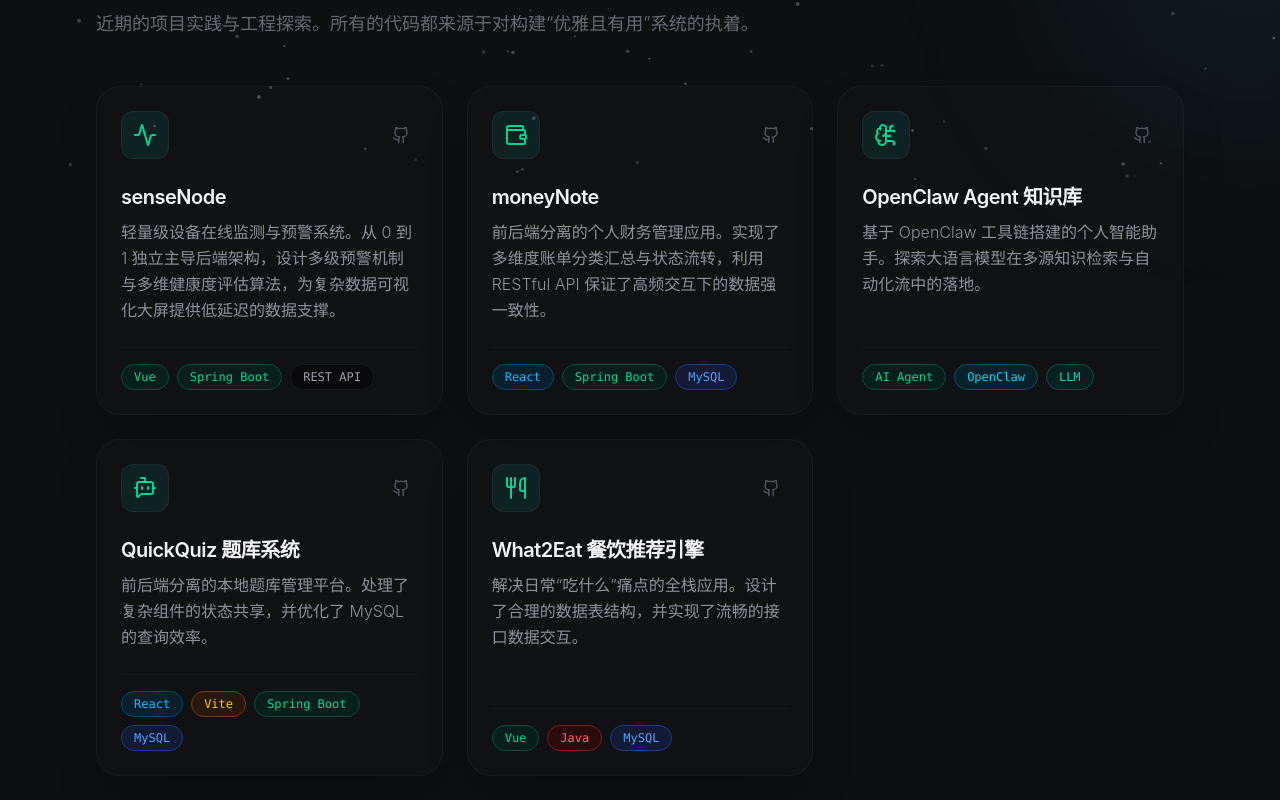
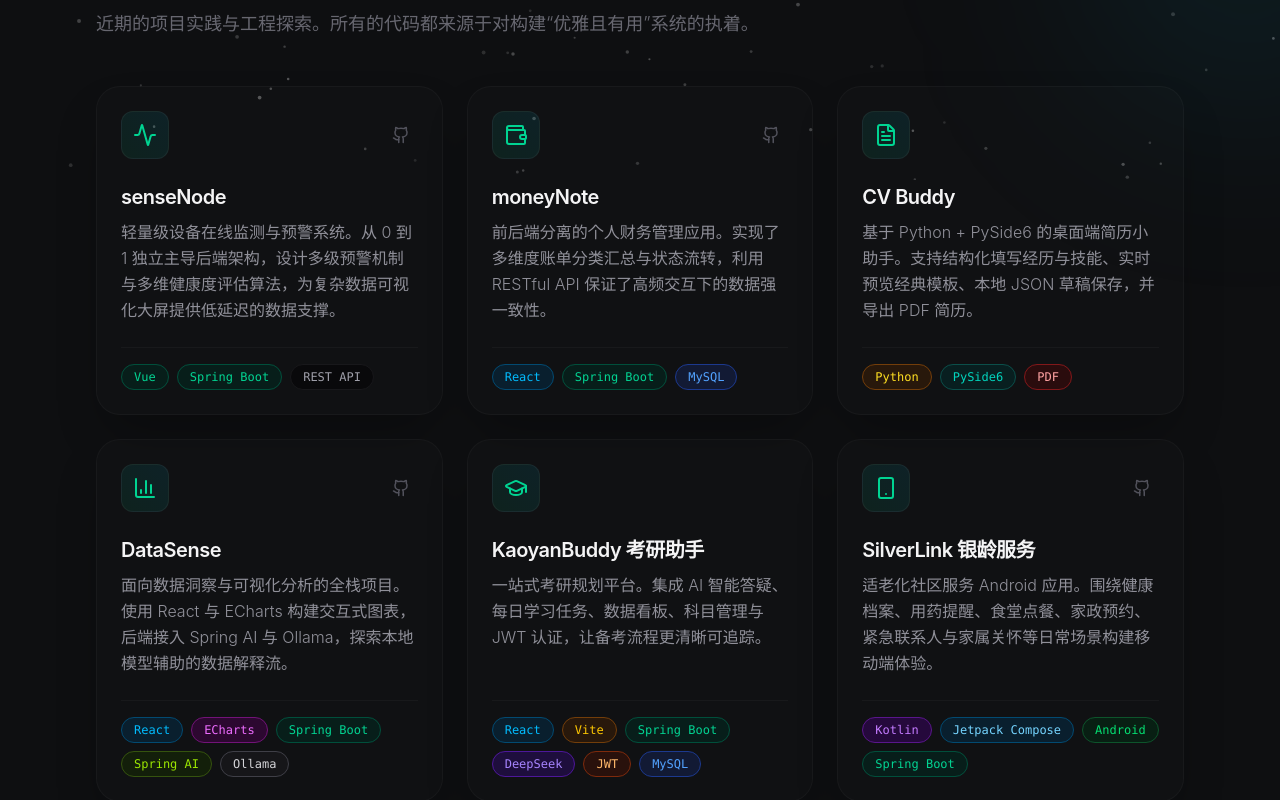
Before and after one commit to liuGuanYi-hub/sefirah-web, a React (Vite) app: page / in a window 1280 px wide. Shown: the part 620-1420 px from the top of the page. Built offline with nearby package versions, Linux system fonts and the light colour scheme.

Commit message:
feat: add portfolio project cards

```diff
--- a/src/components/ProjectGrid.tsx
+++ b/src/components/ProjectGrid.tsx
@@ -1,4 +1,17 @@
-import {Terminal, BrainCircuit, BotMessageSquare, Github, Utensils, Wallet, Activity} from 'lucide-react';
+import {
+  Terminal,
+  BrainCircuit,
+  BotMessageSquare,
+  Github,
+  Utensils,
+  Wallet,
+  Activity,
+  FileText,
+  BarChart3,
+  GraduationCap,
+  Smartphone,
+  ListTodo,
+} from 'lucide-react';
 import { motion, type Variants } from 'framer-motion';
 
 // 项目数据保持不变
@@ -20,6 +33,36 @@ const projects = [
     tech: ['React', 'Spring Boot', 'MySQL'],
     color: 'amber', // 专属琥珀金配色
     github: 'https://github.com/liuGuanYi-hub/moneyNote',
+  },
+  {
+    icon: FileText,
+    title: 'CV Buddy',
+    description: '基于 Python + PySide6 的桌面端简历小助手。支持结构化填写经历与技能、实时预览经典模板、本地 JSON 草稿保存，并导出 PDF 简历。',
+    tech: ['Python', 'PySide6', 'PDF'],
+    color: 'emerald',
+  },
+  {
+    icon: BarChart3,
+    title: 'DataSense',
+    description: '面向数据洞察与可视化分析的全栈项目。使用 React 与 ECharts 构建交互式图表，后端接入 Spring AI 与 Ollama，探索本地模型辅助的数据解释流。',
+    tech: ['React', 'ECharts', 'Spring Boot', 'Spring AI', 'Ollama'],
+    color: 'cyan',
+    github: 'https://github.com/liuGuanYi-hub/DataSense',
+  },
+  {
+    icon: GraduationCap,
+    title: 'KaoyanBuddy 考研助手',
+    description: '一站式考研规划平台。集成 AI 智能答疑、每日学习任务、数据看板、科目管理与 JWT 认证，让备考流程更清晰可追踪。',
+    tech: ['React', 'Vite', 'Spring Boot', 'DeepSeek', 'JWT', 'MySQL'],
+    color: 'emerald',
+  },
+  {
+    icon: Smartphone,
+    title: 'SilverLink 银龄服务',
+    description: '适老化社区服务 Android 应用。围绕健康档案、用药提醒、食堂点餐、家政预约、紧急联系人与家属关怀等日常场景构建移动端体验。',
+    tech: ['Kotlin', 'Jetpack Compose', 'Android', 'Spring Boot'],
+    color: 'cyan',
+    github: 'https://github.com/liuGuanYi-hub/SilverLink',
   },
   {
     icon: BrainCircuit,
@@ -45,6 +88,14 @@ const projects = [
     color: 'emerald',
     github: 'https://github.com/liuGuanYi-hub/what2eat',
   },
+  {
+    icon: ListTodo,
+    title: 'Task Manager',
+    description: '个人任务管理工具，覆盖命令行与 Web 两种使用方式。支持任务 CRUD、搜索过滤、统计报表、周报、提醒与每日摘要。',
+    tech: ['Python', 'Flask', 'CLI'],
+    color: 'amber',
+    github: 'https://github.com/liuGuanYi-hub/task-manager',
+  },
 ];
 
 const techColorMap: Record<string, string> = {
@@ -57,6 +108,19 @@ const techColorMap: Record<string, string> = {
   LLM: 'text-teal-400 bg-teal-950/50 border-teal-900',
   Vue: 'text-emerald-400 bg-emerald-950/50 border-emerald-900',
   Java: 'text-red-400 bg-red-950/50 border-red-900',
+  Python: 'text-yellow-300 bg-yellow-950/50 border-yellow-900',
+  PySide6: 'text-teal-400 bg-teal-950/50 border-teal-900',
+  PDF: 'text-red-300 bg-red-950/50 border-red-900',
+  ECharts: 'text-fuchsia-400 bg-fuchsia-950/50 border-fuchsia-900',
+  'Spring AI': 'text-lime-400 bg-lime-950/50 border-lime-900',
+  Ollama: 'text-zinc-300 bg-zinc-900/80 border-zinc-700',
+  DeepSeek: 'text-violet-400 bg-violet-950/50 border-violet-900',
+  JWT: 'text-orange-300 bg-orange-950/50 border-orange-900',
+  Kotlin: 'text-purple-400 bg-purple-950/50 border-purple-900',
+  'Jetpack Compose': 'text-sky-300 bg-sky-950/50 border-sky-900',
+  Android: 'text-green-400 bg-green-950/50 border-green-900',
+  Flask: 'text-zinc-300 bg-zinc-950 border-zinc-800',
+  CLI: 'text-cyan-300 bg-cyan-950/50 border-cyan-900',
 };
 
 // 水波纹浮现动画保持不变
```
